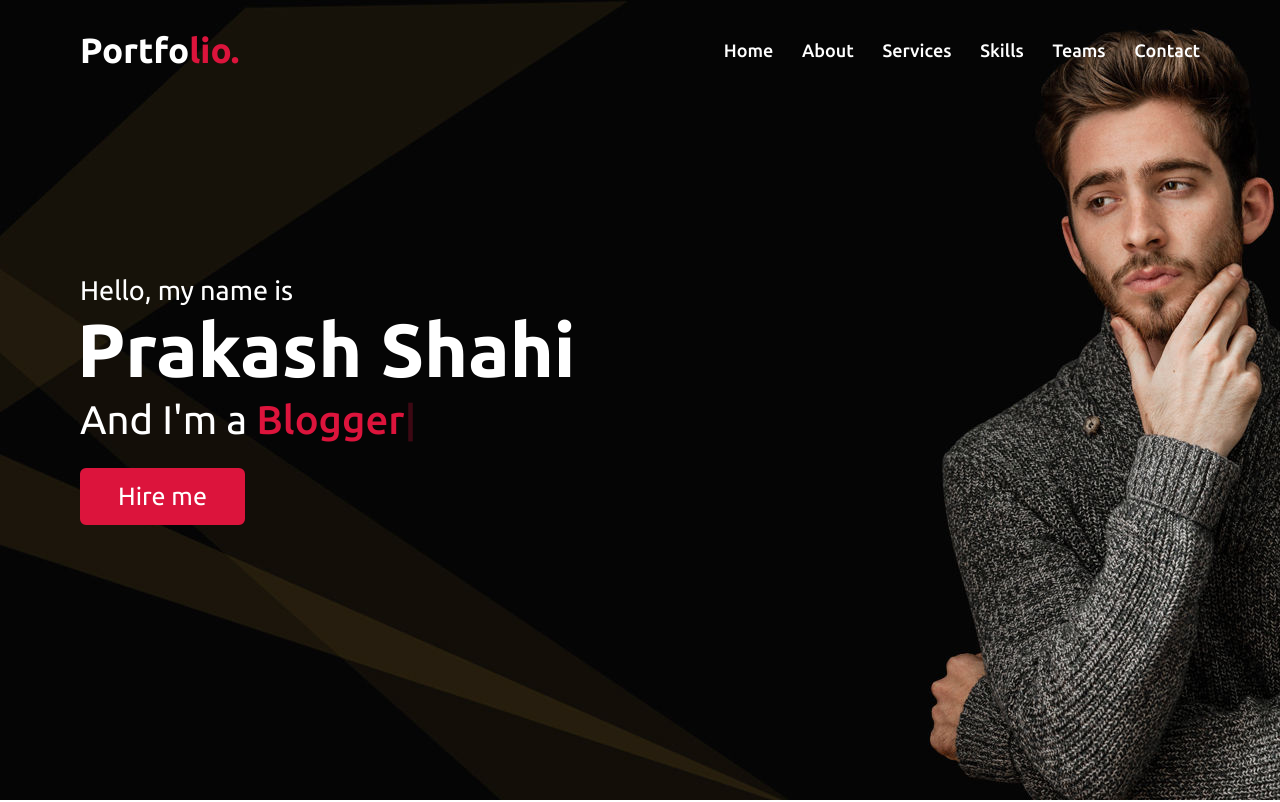
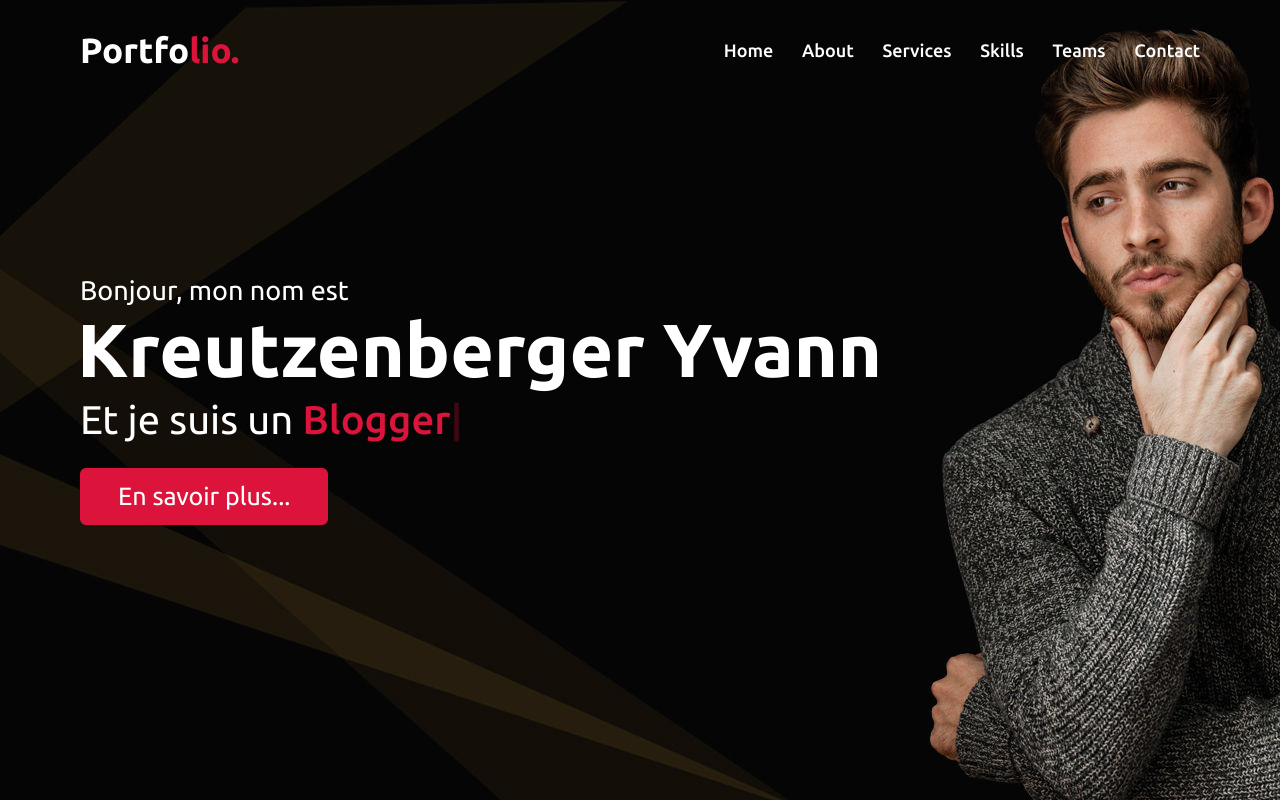
Before and after one commit to Yvann-Marlokc/MyPortfolioWeb, a plain HTML site: page Mon Portfolio Web/index.html in a window 1280 px wide. Shown: the top 802 px of the page. Drawn offline with nearby package versions, Linux system fonts and the light colour scheme.

Commit message:
Test push 1

```diff
--- a/Mon Portfolio Web/index.html
+++ b/Mon Portfolio Web/index.html
@@ -39,10 +39,10 @@
     <section class="home" id="home">
         <div class="max-width">
             <div class="home-content">
-                <div class="text-1">Hello, my name is</div>
-                <div class="text-2">Prakash Shahi</div>
-                <div class="text-3">And I'm a <span class="typing"></span></div>
-                <a href="#">Hire me</a>
+                <div class="text-1">Bonjour, mon nom est</div>
+                <div class="text-2">Kreutzenberger Yvann</div>
+                <div class="text-3">Et je suis un <span class="typing"></span></div>
+                <a href="#">En savoir plus...</a>
             </div>
         </div>
     </section>
```
